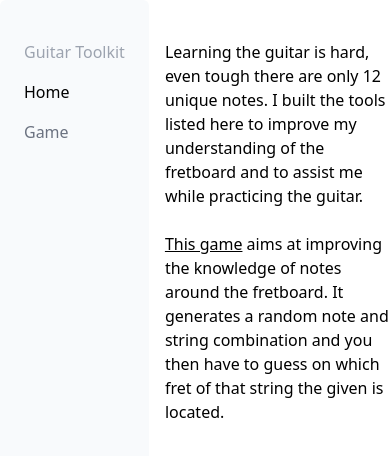
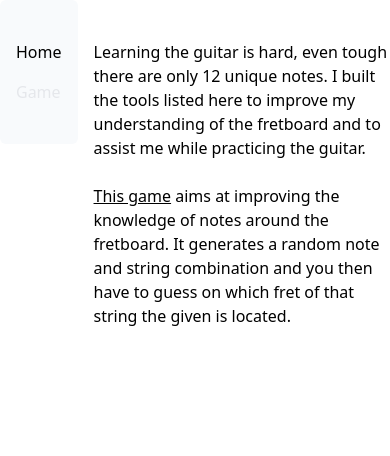
Before and after one commit to matthiasweiss/guitar-notes, a React (Vite) app: page / in a window 390 px wide. Shown: the top 456 px of the page. Built offline with nearby package versions, Linux system fonts and the light colour scheme.

Commit message:
Please finally show on iphone

```diff
--- a/src/components/navbar.tsx
+++ b/src/components/navbar.tsx
@@ -11,18 +11,15 @@ export const Navbar = () => {
   const { pathname } = useLocation();
 
   return (
-    <div className="flex h-full flex-col gap-4 rounded-md bg-slate-50 px-6 py-10 md:p-10 md:pb-44 md:pr-20 lg:h-fit">
-      <div className="flex select-none items-center whitespace-nowrap text-gray-400">
-        Guitar Toolkit
-      </div>
+    <div className="flex h-fit flex-col gap-4 rounded-md bg-slate-50 px-4 py-10 md:p-10 md:pb-44 md:pr-20 lg:h-fit">
       <ul className="flex flex-col gap-4">
         {LINKS.map((link) => {
           return (
             <li key={link.path}>
               <Link
                 className={twMerge(
-                  'text-gray-500 no-underline hover:border-gray-300',
-                  pathname === link.path && 'text-black',
+                  'text-gray-200 no-underline hover:text-gray-300',
+                  pathname === link.path && 'text-black hover:text-black',
                 )}
                 to={link.path}
               >
--- a/src/screens/game/game.tsx
+++ b/src/screens/game/game.tsx
@@ -106,7 +106,7 @@ export const Game = () => {
       <div className="flex flex-col gap-4 lg:gap-6">
         <div className="flex flex-col items-center gap-4 lg:flex-row">
           <div className="flex justify-center">
-            <div className="flex gap-10 pt-4 lg:flex-col lg:gap-4 lg:py-0">
+            <div className="flex gap-10 pt-2 lg:flex-col lg:gap-4">
               <div className="pt-12 lg:pl-12">
                 <CircleOfFifths selected={current.note} />
               </div>
```
